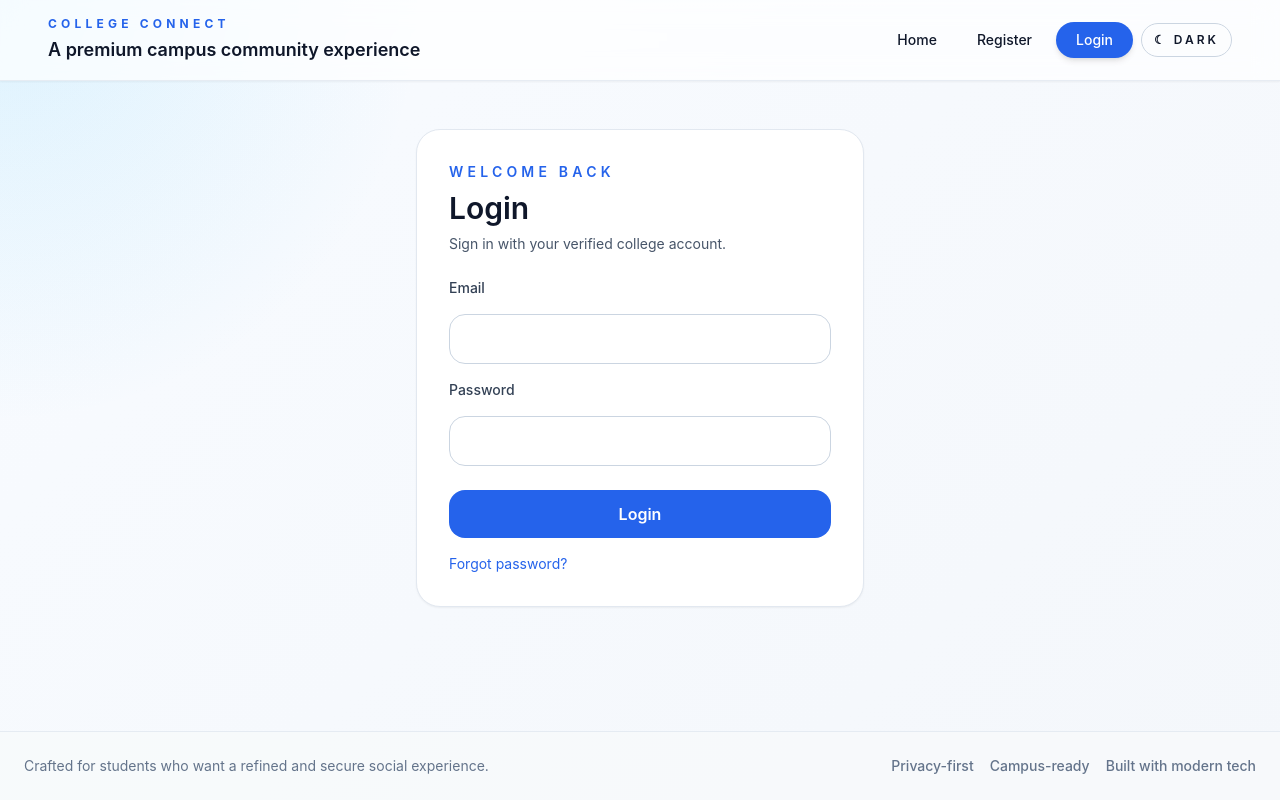
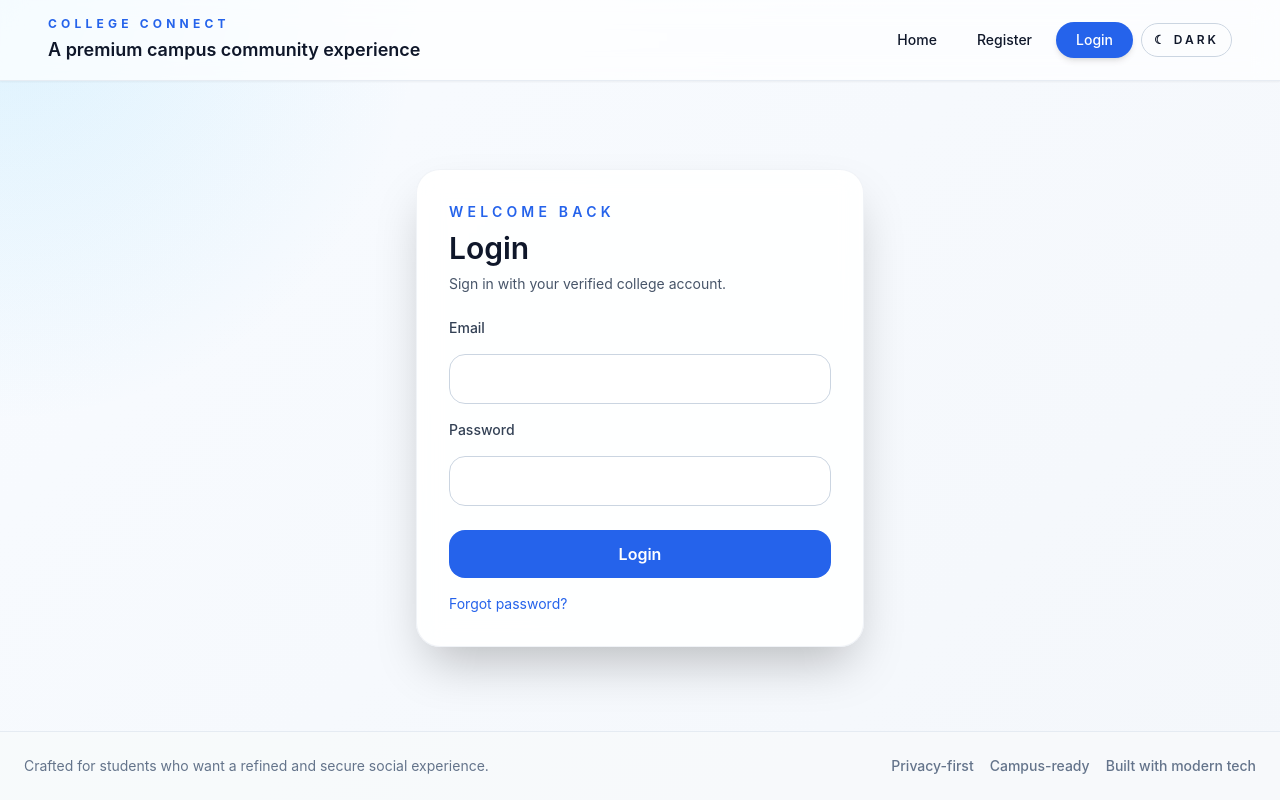
Before and after one commit to Shreyash203/college-connect-frontend, an Angular app: page /login in a window 1280 px wide. Built offline with nearby package versions, Linux system fonts and the light colour scheme.

Commit message:
Background image

```diff
--- a/src/app/auth.component.html
+++ b/src/app/auth.component.html
@@ -1,4 +1,8 @@
-<div class="mx-auto flex max-w-md flex-col gap-6 rounded-3xl border border-slate-200 dark:border-slate-700 bg-white dark:bg-slate-900 p-8 shadow-sm">
+<div class="fixed inset-0 z-[-1] bg-cover bg-center bg-no-repeat" style="background-image: url('/assets/login-bg.jpg');">
+  <div class="absolute inset-0 bg-white/20 dark:bg-black/60 backdrop-blur-sm"></div>
+</div>
+
+<div class="mx-auto flex max-w-md flex-col gap-6 rounded-3xl border border-slate-200/50 dark:border-slate-700/50 bg-white/90 dark:bg-slate-900/90 backdrop-blur-md p-8 shadow-2xl mt-10">
       <div class="space-y-2">
         <p class="text-sm font-semibold uppercase tracking-[0.3em] text-blue-600">Join us</p>
         <h2 class="text-3xl font-semibold text-slate-900 dark:text-slate-100">Create your account</h2>
--- a/src/app/login.component.html
+++ b/src/app/login.component.html
@@ -1,4 +1,8 @@
-<div class="mx-auto flex max-w-md flex-col gap-6 rounded-3xl border border-slate-200 dark:border-slate-700 bg-white dark:bg-slate-900 p-8 shadow-sm">
+<div class="fixed inset-0 z-[-1] bg-cover bg-center bg-no-repeat" style="background-image: url('/assets/login-bg.jpg');">
+  <div class="absolute inset-0 bg-white/20 dark:bg-black/60 backdrop-blur-sm"></div>
+</div>
+
+<div class="mx-auto flex max-w-md flex-col gap-6 rounded-3xl border border-slate-200/50 dark:border-slate-700/50 bg-white/90 dark:bg-slate-900/90 backdrop-blur-md p-8 shadow-2xl mt-10">
       <div class="space-y-2">
         <p class="text-sm font-semibold uppercase tracking-[0.3em] text-blue-600">Welcome back</p>
         <h2 class="text-3xl font-semibold text-slate-900 dark:text-slate-100">Login</h2>
```
Also changed, not shown: src/assets/login-bg.jpg (added).
